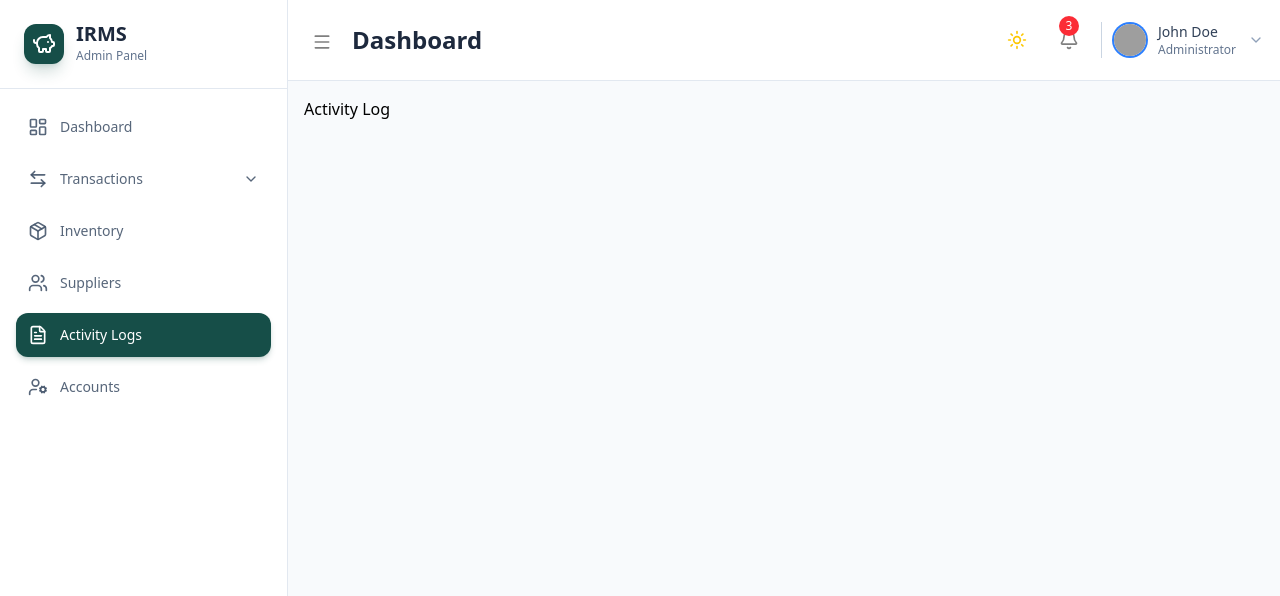
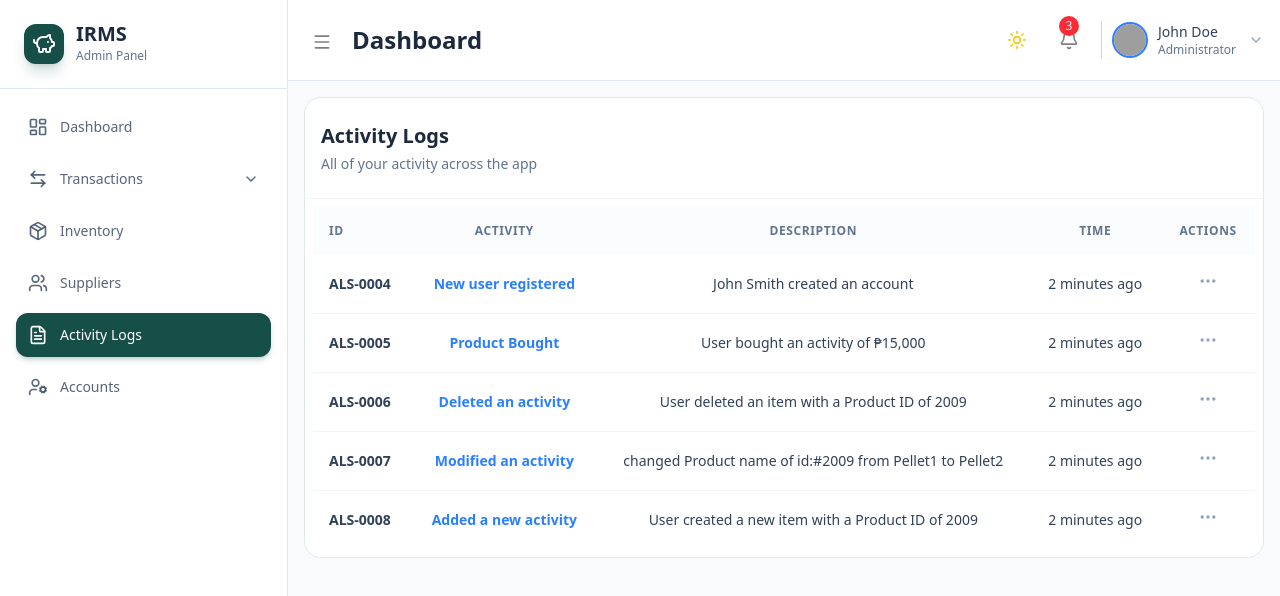
Before and after one commit to ralphfrncisco/IRMS, a React (Vite) app: page /activityLog in a window 1280 px wide. Shown: the top 596 px of the page. Built offline with nearby package versions, Linux system fonts and the light colour scheme; grey boxes are pictures that could not be loaded.

Commit message:
added TableSection for Activity Logs submodule

```diff
--- /dev/null
+++ b/src/components/ActivityLogs/TableSection.jsx
@@ -0,0 +1,140 @@
+import React, { useState, useMemo } from 'react'
+import { useOutletContext } from 'react-router-dom';
+import { MoreHorizontal, Plus } from 'lucide-react';
+
+// 1. Define Constants
+const ALL_OPTION = 'All';
+
+const activityLogs = [
+    {
+        id: 'ALS-0004',
+        activity: 'create account',
+        title: 'New user registered',
+        description: 'John Smith created an account',
+        time: '2 minutes ago',
+        // time should be dynamic
+    },
+    {
+        id: 'ALS-0005',
+        activity: 'order',
+        title: 'Product Bought',
+        description: 'User bought an activity of ₱15,000',
+        time: '2 minutes ago',
+    },
+    {
+        id: 'ALS-0006',
+        activity: 'order',
+        title: 'Deleted an activity',
+        description: 'User deleted an item with a Product ID of 2009',
+        time: '2 minutes ago',
+    },
+    {
+        id: 'ALS-0007',
+        activity: 'modify',
+        title: 'Modified an activity',
+        description: 'changed Product name of id:#2009 from Pellet1 to Pellet2',
+        time: '2 minutes ago',
+    },
+    {
+        id: 'ALS-0008',
+        activity: 'create activity',
+        title: 'Added a new activity',
+        description: 'User created a new item with a Product ID of 2009',
+        time: '2 minutes ago',
+    },
+];
+
+function TableSection() {
+    const { darkMode } = useOutletContext();
+
+    // const iconProps = {
+    //   size: 16,
+    //   className: darkMode ? "text-slate-400" : "text-slate-500"
+    // };
+
+    // // --- DYNAMIC OPTION GENERATION ---
+    // const extractUniqueOptions = (key, placeholder) => {
+    //     const uniqueValues = [...new Set(supplierData.map(activity => activity[key]))];
+    //     return [placeholder, ALL_OPTION, ...uniqueValues.sort()];
+    // };
+
+    // const supplierOptions = extractUniqueOptions('supplier', SUPPLIER_PLACEHOLDER);
+
+    // // --- STATE MANAGEMENT ---
+    // const [supplierFilter, setSupplierFilter] = useState(SUPPLIER_PLACEHOLDER);
+    // const [isModalOpen, setIsModalOpen] = useState(false);
+
+    // // --- FILTERING LOGIC ---
+    // const filteredSuppliers = useMemo(() => {
+    //     let filtered = supplierData;
+
+    //     // Supplier Name Logic
+    //     if (supplierFilter !== SUPPLIER_PLACEHOLDER && supplierFilter !== ALL_OPTION) {
+    //         filtered = filtered.filter(activity => activity.supplier === supplierFilter);
+    //     }
+
+    //     return filtered;
+    // }, [supplierFilter]);
+
+    return (
+        <div className="rounded-2xl border bg-white border-slate-200 dark:bg-slate-900 dark:border-slate-800 transition-all duration-300">
+            <div className="p-4 border-b border-slate-100 dark:border-slate-800 flex flex-col md:flex-row activitys-start md:activitys-center gap-4 w-full md:w-auto">
+                {/* Filter Grid Container */}
+                <div className = "flex activitys-center justify-between w-full py-2">
+                    <div className = "space-y-1">
+                        <h3 className="text-xl font-bold text-slate-800 dark:text-white">Activity Logs</h3>
+                        <p className="text-sm text-slate-500 dark:text-slate-400">All of your activity across the app</p>
+                    </div>
+                    <div>
+                        <button onClick={() => setIsModalOpen(true)} className="block md:hidden w-full md:w-auto cursor-pointer flex activitys-center justify-center space-x-2 py-2 px-4 bg-blue-500 text-white rounded-lg hover:bg-blue-600 transition-all">
+                            <Plus className="w-4 h-4" />
+                            <span className="text-sm font-medium">Add Supplier</span>
+                        </button>
+                    </div>
+                </div>
+
+                <div className="grid grid-cols-2 md:flex md:activitys-center gap-2 w-full md:w-auto">
+                    {/* Customer Filter occupying 2 columns on mobile */}
+                    {/* <div className="col-span-1">
+                        <CustomerFilter options={supplierOptions} initialValue={supplierFilter} onSelect={setSupplierFilter} iconProps={iconProps}/>
+                    </div> */}
+                </div>
+            </div>
+
+            <div className="overflow-x-auto p-2">
+                <table className="w-full text-left">
+                    <thead>
+                        <tr className="bg-slate-50/50 dark:bg-slate-800/50">
+                            <th className="p-4 text-xs font-bold uppercase tracking-wider text-slate-500 dark:text-slate-400">ID</th>
+                            <th className="p-4 text-center text-xs font-bold uppercase tracking-wider text-slate-500 dark:text-slate-400">Activity</th>
+                            <th className="p-4 text-center text-xs font-bold uppercase tracking-wider text-slate-500 dark:text-slate-400">Description</th>
+                            <th className="p-4 text-center text-xs font-bold uppercase tracking-wider text-slate-500 dark:text-slate-400">Time</th>
+                            <th className="p-4 text-center text-xs font-bold uppercase tracking-wider text-slate-500 dark:text-slate-400">Actions</th>
+                        </tr>
+                    </thead>
+
+                    <tbody className="divide-y divide-slate-100 dark:divide-slate-800">
+
+
+                        {activityLogs.map((activity, index) => (
+                            <tr key={index} className="text-slate-700 dark:text-slate-300 hover:bg-slate-50 dark:hover:bg-slate-800/30 transition-colors">
+                                <td className="p-4 text-sm font-semibold text-slate-700 dark:text-slate-300">{activity.id}</td>
+                                <td className="p-4 text-center text-sm font-semibold text-blue-500 dark:text-blue-400">{activity.title}</td>
+                                <td className="p-4 text-center text-sm">{activity.description}</td>
+                                <td className="p-4 text-center text-sm font-normal">{activity.time}</td>
+                                <td className="p-4 text-center">
+                                    <button className="text-slate-400 hover:text-slate-600 dark:hover:text-slate-200 transition-colors">
+                                        <MoreHorizontal className="w-5 h-5" />
+                                    </button>
+                                </td>
+                            </tr>
+                        ))}
+                    </tbody>
+                </table>
+            </div>
+
+        </div>
+    )
+}
+
+export default TableSection;
--- a/src/pages/ActivityLog.jsx
+++ b/src/pages/ActivityLog.jsx
@@ -1,8 +1,11 @@
 import React from 'react'
+import TableSection from '../components/ActivityLogs/TableSection';
 
 function ActivityLog() {
   return (
-    <div>Activity Log</div>
+    <div>
+      <TableSection />
+    </div>
   )
 }
 
```
